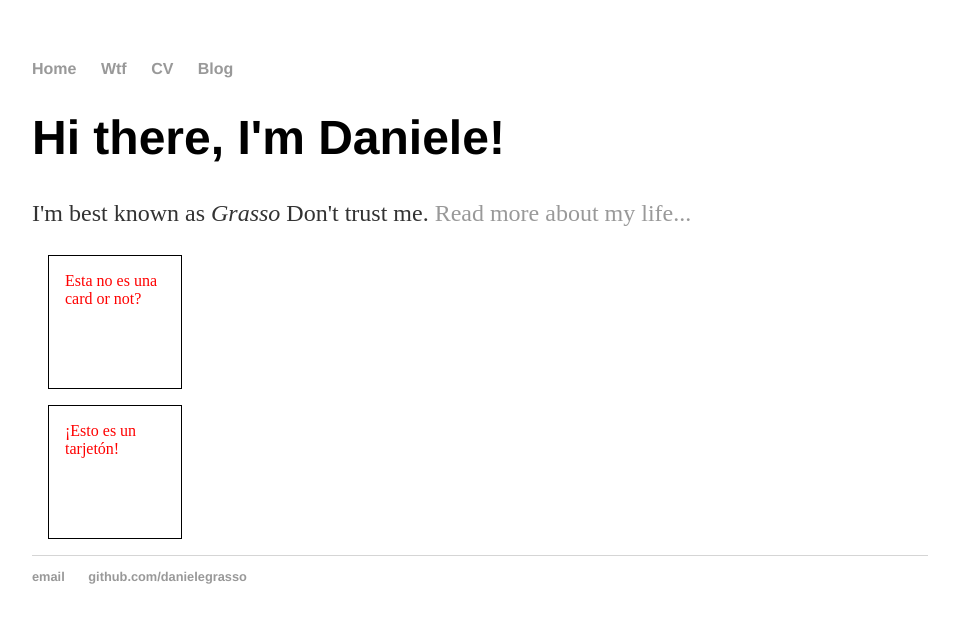
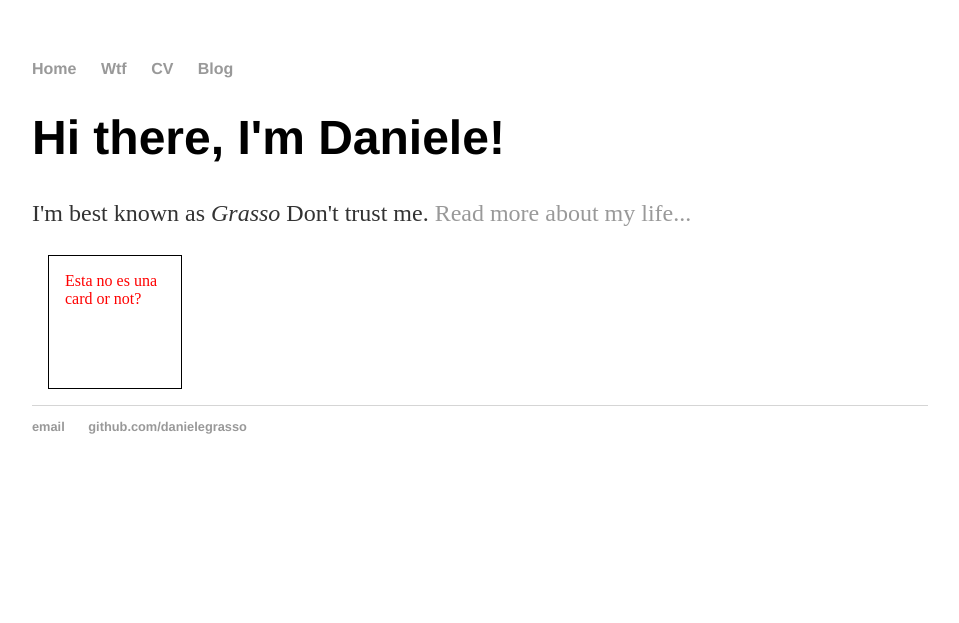
Before and after one commit to danielegrasso/danielegrasso.github.io, a Jekyll site: the page built from index.html, in a window 1280 px wide. Shown: the top 623 px of the page, without its empty margins (160-1119 px from the left). Built offline with Jekyll 4.4.1, drawn with Linux system fonts in a browser that asks for light colours.

Commit message:
Update default.html

```diff
--- a/_layouts/default.html
+++ b/_layouts/default.html
@@ -16,10 +16,6 @@
 			</nav>
 			<div class="container">
 			{{ content }}
-			<div class="card"
-			style="border:thin solid black">
-			¡Esto es un tarjetón!
-			</div
 			</div><!-- /.container -->
 
 			<footer>
```
